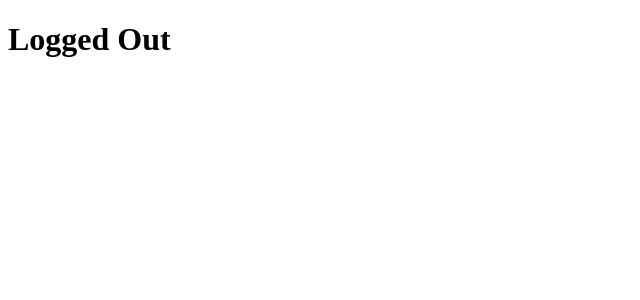
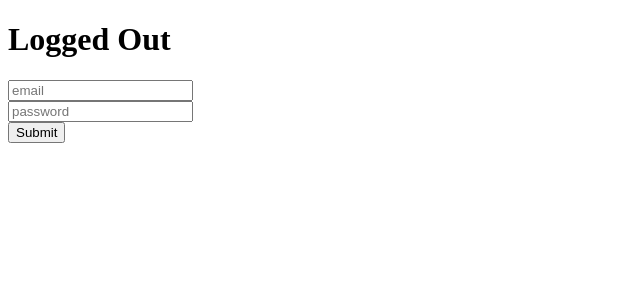
Before and after one commit to seungseoh/nuber-eats-frontend, a React (Create React App) app: page / in a window 1280 px wide. Shown: the top 300 px of the page, without its empty margins (0-640 px from the left). Built offline with nearby package versions, Linux system fonts and the light colour scheme.

Commit message:
#17.1 React Hook Form

```diff
--- a/package.json
+++ b/package.json
@@ -14,6 +14,7 @@
     "graphql": "^16.7.1",
     "react": "^18.2.0",
     "react-dom": "^18.2.0",
+    "react-hook-form": "^7.45.1",
     "react-router-dom": "^5.3.4",
     "react-scripts": "5.0.1",
     "typescript": "^4.9.5",
--- a/src/App.tsx
+++ b/src/App.tsx
@@ -1,8 +1,12 @@
 import React from "react";
+import { useReactiveVar } from "@apollo/client";
 import { LoggedOutRouter } from "./routers/logged-out-router";
+import { isLoggedInVar } from "./apollo";
+import { LoggedInRouter } from "./routers/logged-in-router";
 
 function App() {
-  return <LoggedOutRouter />;
+  const isLoggedIn = useReactiveVar(isLoggedInVar);
+  return isLoggedIn ? <LoggedInRouter /> : <LoggedOutRouter />;
 }
 
 export default App;
--- a/src/apollo.ts
+++ b/src/apollo.ts
@@ -1,6 +1,20 @@
-import { ApolloClient, InMemoryCache } from "@apollo/client";
+import { ApolloClient, InMemoryCache, makeVar } from "@apollo/client";
+
+export const isLoggedInVar = makeVar(false);
 
 export const client = new ApolloClient({
   uri: "http://localhost:8000/graphql",
-  cache: new InMemoryCache(),
+  cache: new InMemoryCache({
+    typePolicies: {
+      Query: {
+        fields: {
+          isLoggedIn: {
+            read() {
+              return isLoggedInVar();
+            },
+          },
+        },
+      },
+    },
+  }),
 });
--- a/src/routers/logged-in-router.tsx
+++ b/src/routers/logged-in-router.tsx
@@ -1,3 +1,9 @@
 import React from "react";
+import { isLoggedInVar } from "../apollo";
 
-export const LoggedInRouter = () => <span>Logged In</span>;
+export const LoggedInRouter = () => (
+  <div>
+    <h1>Logged In</h1>
+    <button onClick={() => isLoggedInVar(false)}>Log Out</button>
+  </div>
+);
--- a/src/routers/logged-out-router.tsx
+++ b/src/routers/logged-out-router.tsx
@@ -1,5 +1,46 @@
 import React from "react";
+import { useForm } from "react-hook-form";
 
-export const LoggedOutRouter = () => (
-  <h1 className="text-3xl font-bold underline">Logged Out</h1>
-);
+export const LoggedOutRouter = () => {
+  const {
+    register,
+    watch,
+    handleSubmit,
+    formState: { errors },
+  } = useForm();
+  const onSubmit = () => {
+    console.log(watch());
+  };
+  const onInvalid = () => {
+    console.log("cant create account");
+  };
+  console.log(errors);
+  return (
+    <div>
+      <h1>Logged Out</h1>
+      <form onSubmit={handleSubmit(onSubmit, onInvalid)}>
+        <div>
+          <input
+            {...register("email", {
+              required: "This is required",
+              pattern: /^[A-Za-z0-9._%+-]+@gmail.com$/,
+            })}
+            name="email"
+            type="email"
+            placeholder="email"
+          />
+        </div>
+        <div>
+          <input
+            {...register("password", { required: true })}
+            name="password"
+            type="password"
+            required
+            placeholder="password"
+          />
+        </div>
+        <button className="bg-yellow-300 text-white">Submit</button>
+      </form>
+    </div>
+  );
+};
```
Also changed, not shown: 2 other files (tests, documents, lock files or other folders).
